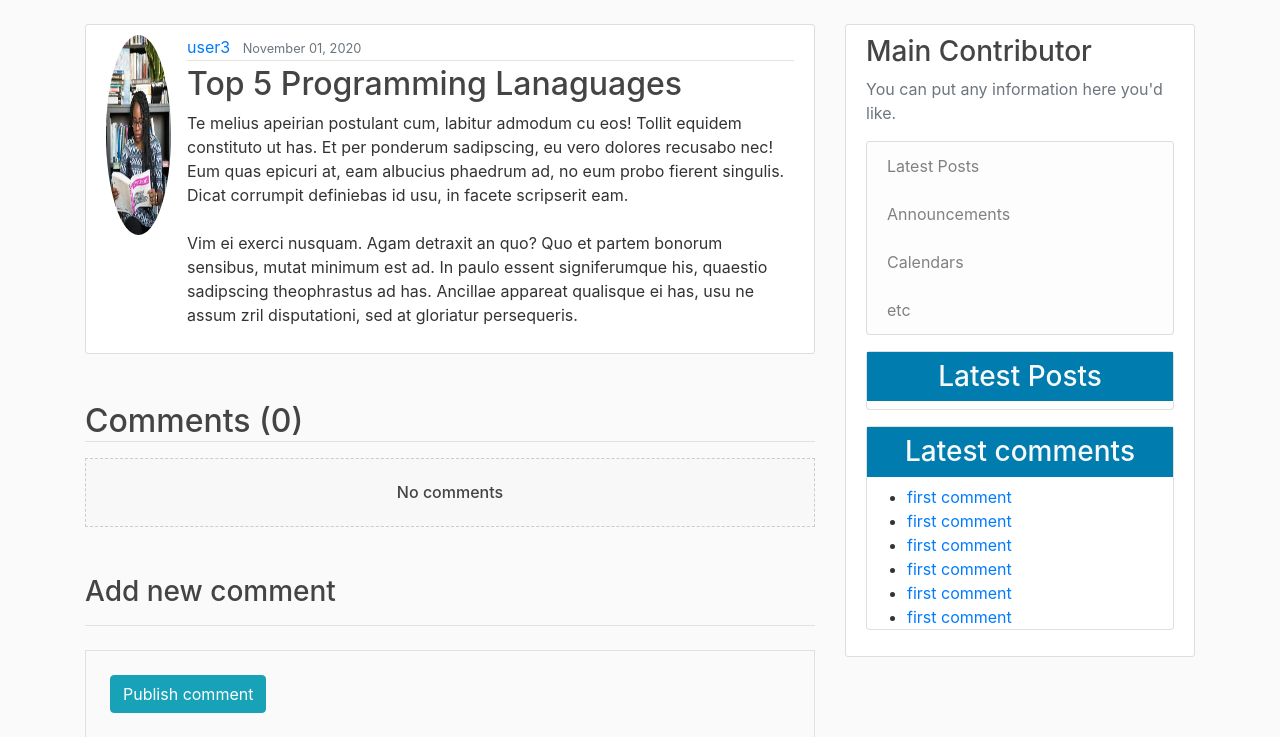
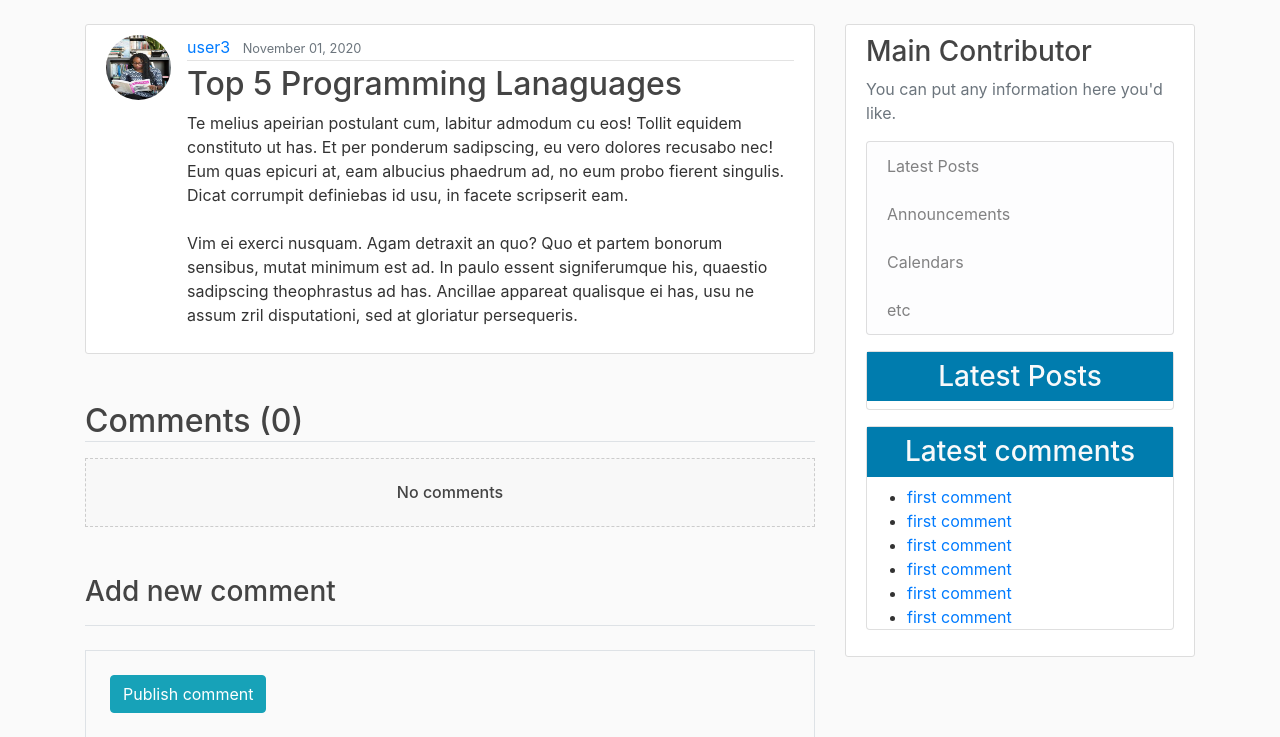
Before and after one commit to mhammed2020/Send-email-with-django, a Django app: page /detail/40/ in a window 1280 px wide. Shown: the part 56-793 px from the top of the page. Run offline with Django 3.2, Linux system fonts and the light colour scheme; data comes from the database, SQL or seed files in the repository; some libraries are stand-ins or nearby versions.

Commit message:
Last update in home and allprojects

```diff
--- a/blog/static/blog/main.css
+++ b/blog/static/blog/main.css
@@ -50,12 +50,10 @@ a.article-title:hover {
 }
 
 .article-img {
-  height: 200px;
+  height: 65px;
   width: 65px;
   margin-right: 16px;
 }
-
-
 
 .article-metadata {
   padding-bottom: 1px;
```
